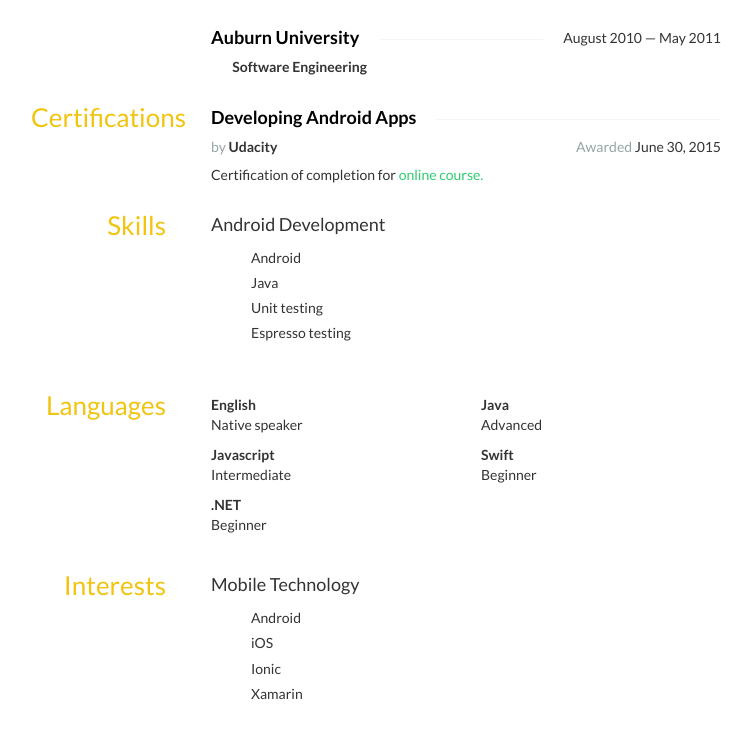
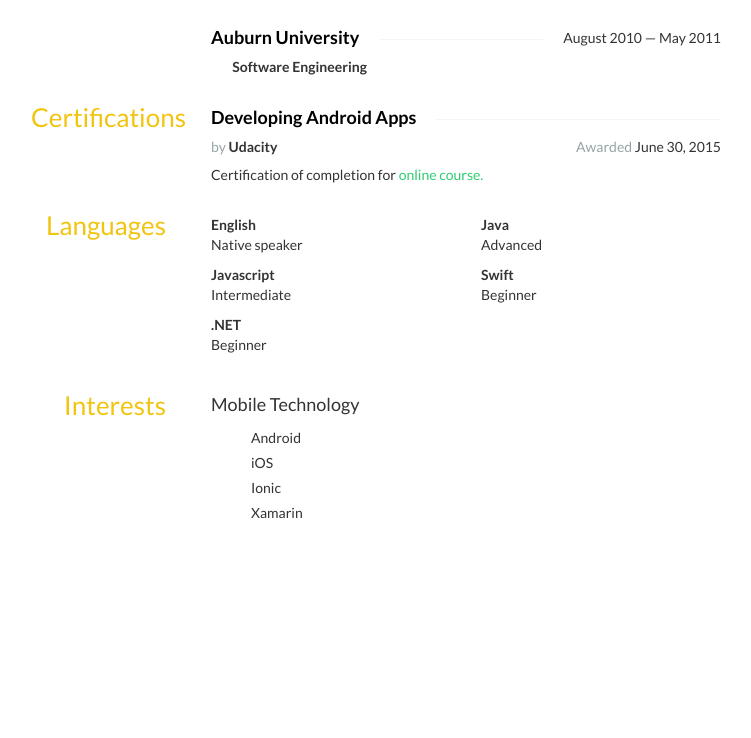
Before and after one commit to sbeach/sbeach.github.io, a plain HTML site: page index.html in a window 1280 px wide. Shown: the part 2089-2827 px from the top of the page, without its empty margins (264-1015 px from the left). After the commit the page ends 2714 px from the top, so only its background shows below. Drawn offline with nearby package versions, Linux system fonts and the light colour scheme; some icons are missing.

Commit message:
Removing skills section

```diff
--- a/index.html
+++ b/index.html
@@ -454,28 +454,6 @@ h4 span:first-child {
 		</div>
 	</section>
 
-
-	<section id="skills" class="row">
-		<aside class="col-sm-3">
-			<h3>Skills</h3>
-		</aside>
-		<div class="col-sm-9">
-			<div class="row">
-			<div class="col-sm-6">
-				<div class="name">
-					<h4>Android Development</h4>
-				</div>
-				<ul class="keywords">
-					<li>Android</li>
-					<li>Java</li>
-					<li>Unit testing</li>
-					<li>Espresso testing</li>
-				</ul>
-			</div>
-			</div>
-		</div>
-	</section>
-
 	<section id="languages" class="row">
 		<aside class="col-sm-3">
 			<h3>Languages</h3>
```
